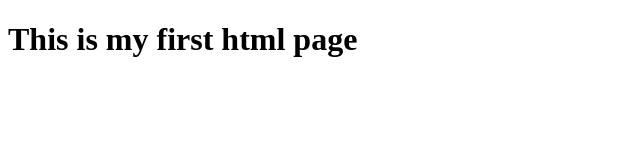
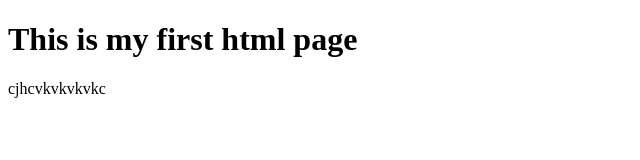
Before and after one commit to Shehryarkhaan/demo, a website: page index.html in a window 1280 px wide. Shown: the whole page, without its empty margins (0-640 px from the left). Drawn offline with Linux system fonts and the light colour scheme.

Commit message:
this is new change i have added

```diff
--- a/index.html
+++ b/index.html
@@ -7,5 +7,6 @@
 </head>
 <body>
     <h1>This is my first html page</h1>
+    <p>cjhcvkvkvkvkc</p>
 </body>
 </html>
```
